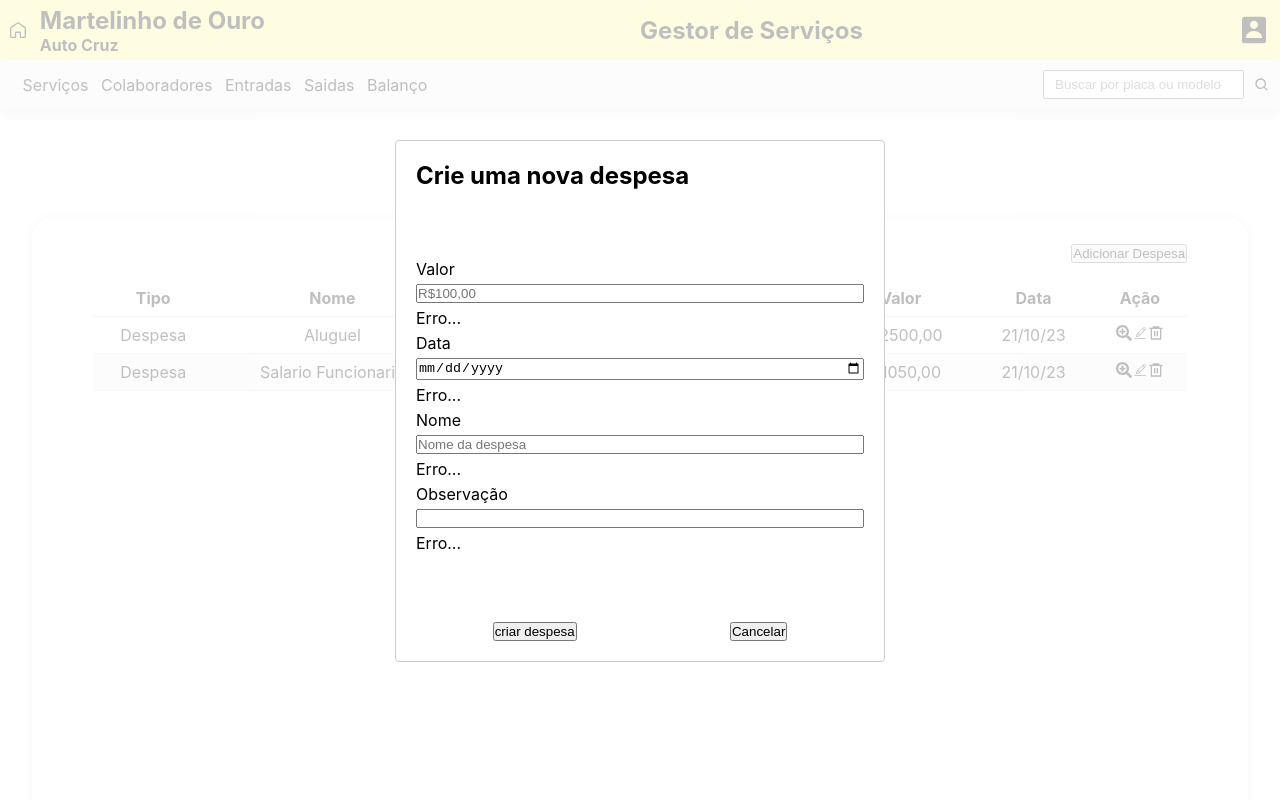
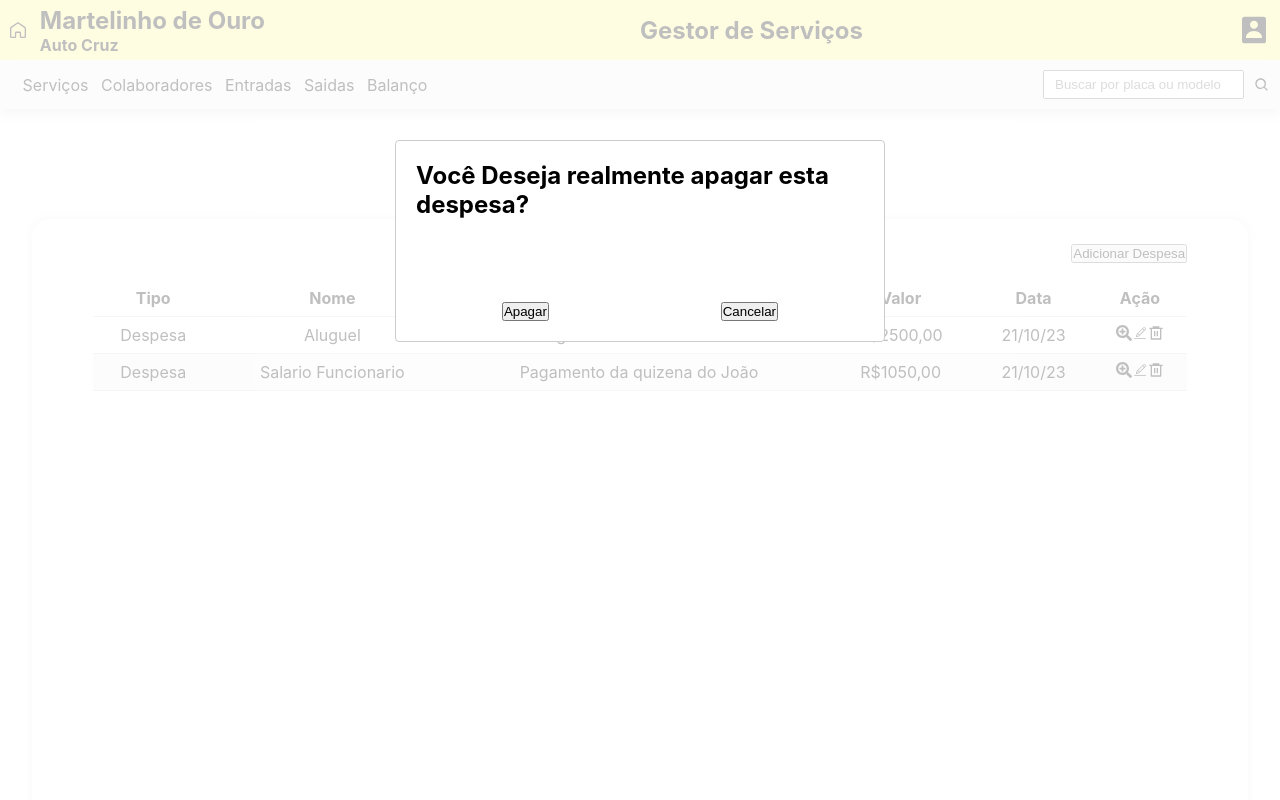
Before and after one commit to Mts-Carneiro/Martelinho_de_ouro_front_end, a React (Create React App) app in the folder martelinho_de_ouro_front_end/: page / in a window 1280 px wide. Shown: the top 800 px of the page. Built offline with nearby package versions, Linux system fonts and the light colour scheme.

Commit message:
Feat: Create delete and update liability modal

```diff
--- /dev/null
+++ b/martelinho_de_ouro_front_end/src/Components/Modals/Liability/createLiabilityModal.tsx
@@ -0,0 +1,44 @@
+import Modal from "react-modal";
+import { StyledModalForm, StyledDivModal } from "../style";
+
+const customStyles = {
+  content: {
+    top: "30%",
+    left: "50%",
+    transform: " translate(-50%, -100px)",
+    width: "35%",
+    height: "60%",
+  },
+};
+
+let modal = false;
+
+export const ModalCreateLiability = () => {
+  return (
+    <Modal isOpen={modal} style={customStyles}>
+      <StyledDivModal>
+        <h2>Crie uma nova despesa</h2>
+
+        <StyledModalForm>
+          <label>Valor</label>
+          <input type="number" placeholder="R$100,00" />
+          <span>Erro...</span>
+          <label>Data</label>
+          <input type="date" />
+          <span>Erro...</span>
+          <label>Nome</label>
+          <input type="text" placeholder="Nome da despesa" />
+          <span>Erro...</span>
+          <label>Observação</label>
+          <input type="text" placeholder="" />
+          <span>Erro...</span>
+        </StyledModalForm>
+
+        <div className="div_modal_button">
+          <button>criar despesa</button>
+          <button>Cancelar</button>
+        </div>
+      </StyledDivModal>
+    </Modal>
+  );
+};
--- /dev/null
+++ b/martelinho_de_ouro_front_end/src/Components/Modals/Liability/deleteLiabilityModal.tsx
@@ -0,0 +1,29 @@
+import Modal from "react-modal";
+import { StyledDivModal } from "../style";
+
+const customStyles = {
+  content: {
+    top: "30%",
+    left: "50%",
+    transform: " translate(-50%, -100px)",
+    width: "35%",
+    height: "20%",
+  },
+};
+
+let modal = true;
+
+export const ModalDeleteLiability = () => {
+  return (
+    <Modal isOpen={modal} style={customStyles}>
+      <StyledDivModal>
+        <h2>Você Deseja realmente apagar esta despesa?</h2>
+
+        <div className="div_modal_button">
+          <button>Apagar</button>
+          <button>Cancelar</button>
+        </div>
+      </StyledDivModal>
+    </Modal>
+  );
+};
--- a/martelinho_de_ouro_front_end/src/Components/Modals/createLiabilityModal.tsx
+++ b/martelinho_de_ouro_front_end/src/Components/Modals/Liability/editLiabilityModal.tsx
@@ -1,5 +1,5 @@
 import Modal from "react-modal";
-import { StyledModalForm, StyledDivModal } from "./style";
+import { StyledModalForm, StyledDivModal } from "../style";
 
 const customStyles = {
   content: {
@@ -11,13 +11,13 @@ const customStyles = {
   },
 };
 
-let modal = true;
+let modal = false;
 
-export const ModalCreateLiability = () => {
+export const ModalEditLiability = () => {
   return (
     <Modal isOpen={modal} style={customStyles}>
       <StyledDivModal>
-        <h2>Crie uma nova despesa</h2>
+        <h2>Edite sua despesa</h2>
 
         <StyledModalForm>
           <label>Valor</label>
@@ -35,7 +35,7 @@ export const ModalCreateLiability = () => {
         </StyledModalForm>
 
         <div className="div_modal_button">
-          <button>criar despesa</button>
+          <button>Salvar despesa</button>
           <button>Cancelar</button>
         </div>
       </StyledDivModal>
--- a/martelinho_de_ouro_front_end/src/Pages/Liability/index.tsx
+++ b/martelinho_de_ouro_front_end/src/Pages/Liability/index.tsx
@@ -1,13 +1,17 @@
 import { Header } from "../../Components/Header";
 import { NavigateBar } from "../../Components/Header/NavigateBar";
 import { MainLiability } from "../../Components/MainBox";
-import { ModalCreateLiability } from "../../Components/Modals/createLiabilityModal";
+import { ModalCreateLiability } from "../../Components/Modals/Liability/createLiabilityModal";
+import { ModalDeleteLiability } from "../../Components/Modals/Liability/deleteLiabilityModal";
+import { ModalEditLiability } from "../../Components/Modals/Liability/editLiabilityModal";
 import { StyledLiabilityPage } from "./styled";
 
 export const LiabilityPage = () => {
   return (
     <>
       <ModalCreateLiability></ModalCreateLiability>
+      <ModalEditLiability></ModalEditLiability>
+      <ModalDeleteLiability></ModalDeleteLiability>
       <StyledLiabilityPage>
         <Header />
         <NavigateBar />
```
